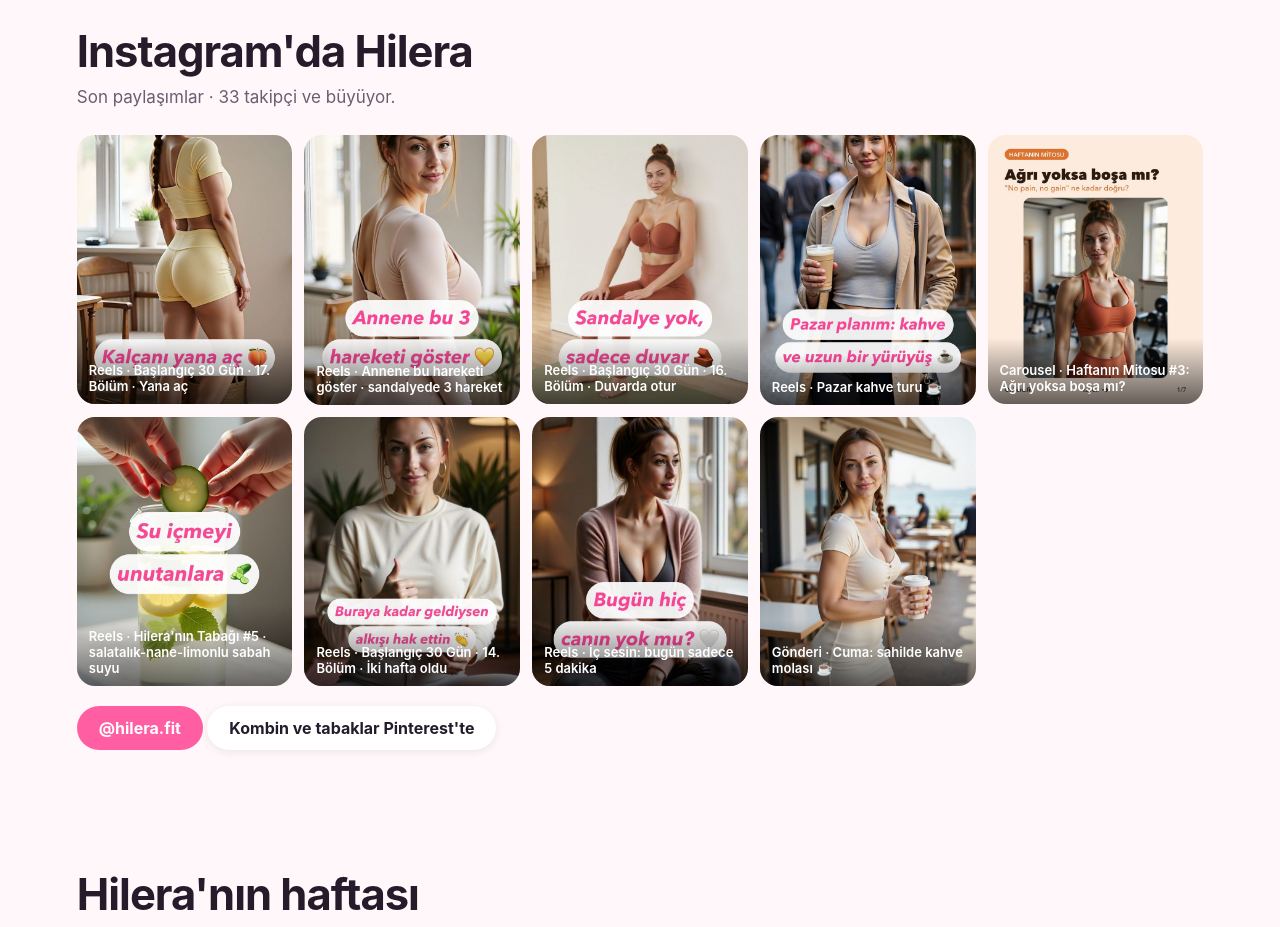
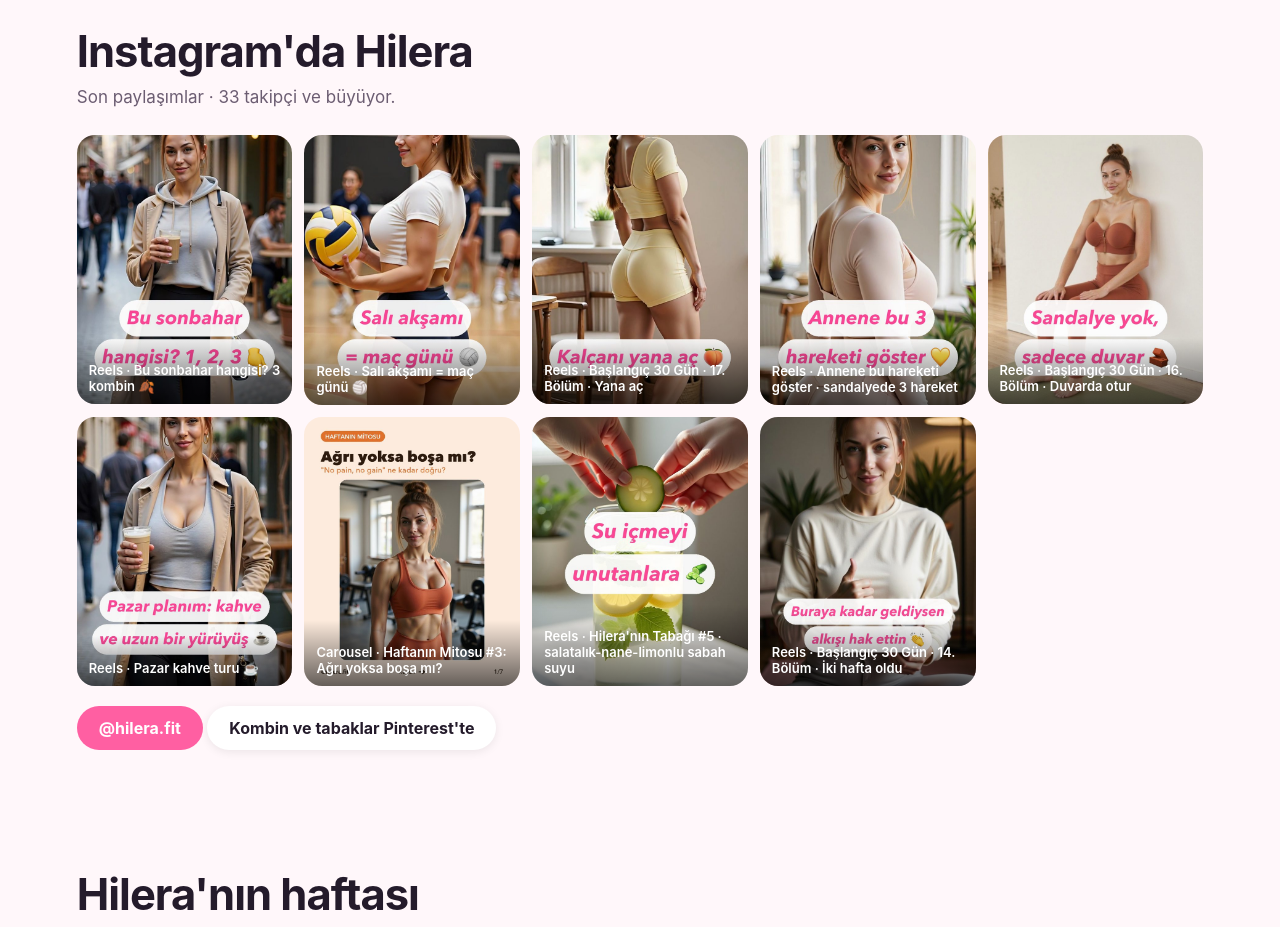
Before and after one commit to ibrahimsana/hilera, a plain HTML site: page index.html in a window 1280 px wide. Shown: the part 9080-10007 px from the top of the page. Drawn offline with Linux system fonts and the light colour scheme.

Commit message:
Site güncellemesi 18 Kasım: 17 Kas voleybol ve sonbahar kombin Reels'i şeride

```diff
--- a/index.html
+++ b/index.html
@@ -325,16 +325,16 @@ footer{padding:40px 6vw;color:#8a7a90;font-size:13px;line-height:1.6;border-top:
   <p class="tsure">⏱ 3 dk</p>
   <p><b>Malzemeler:</b> muz, fıstık ezmesi, tarçın</p>
   <details><summary>Nasıl yapılır?</summary><ol><li>1 muzu 1 cm kalınlığında dilimle.</li><li>Her dilime incecik fıstık ezmesi sür.</li><li>Üstüne tarçın serp.</li><li>İstersen 10 dakika dondurucuda bekletip soğuk ye.</li></ol></details></article></div></section>
-<section><h2>Instagram'da Hilera</h2><p class="alt">Son paylaşımlar · 33 takipçi ve büyüyor.</p><div class="feed"><a class="ig" href="https://www.instagram.com/hilera.fit/" target="_blank"><img src="img/ig-seri-baslangic-gun17.jpg" alt="Başlangıç 30 Gün · 17. Bölüm · Yana aç" loading="lazy">
+<section><h2>Instagram'da Hilera</h2><p class="alt">Son paylaşımlar · 33 takipçi ve büyüyor.</p><div class="feed"><a class="ig" href="https://www.instagram.com/hilera.fit/" target="_blank"><img src="img/ig-reels-sonbahar-3-kombin.jpg" alt="Bu sonbahar hangisi? 3 kombin 🍂" loading="lazy">
+  <span>Reels · Bu sonbahar hangisi? 3 kombin 🍂</span></a><a class="ig" href="https://www.instagram.com/hilera.fit/" target="_blank"><img src="img/ig-voleybol-reels-isinma.jpg" alt="Salı akşamı = maç günü 🏐" loading="lazy">
+  <span>Reels · Salı akşamı = maç günü 🏐</span></a><a class="ig" href="https://www.instagram.com/hilera.fit/" target="_blank"><img src="img/ig-seri-baslangic-gun17.jpg" alt="Başlangıç 30 Gün · 17. Bölüm · Yana aç" loading="lazy">
   <span>Reels · Başlangıç 30 Gün · 17. Bölüm · Yana aç</span></a><a class="ig" href="https://www.instagram.com/hilera.fit/" target="_blank"><img src="img/ig-hafta3-reels-anne.jpg" alt="Annene bu hareketi göster · sandalyede 3 hareket" loading="lazy">
   <span>Reels · Annene bu hareketi göster · sandalyede 3 hareket</span></a><a class="ig" href="https://www.instagram.com/hilera.fit/" target="_blank"><img src="img/ig-seri-baslangic-gun16.jpg" alt="Başlangıç 30 Gün · 16. Bölüm · Duvarda otur" loading="lazy">
   <span>Reels · Başlangıç 30 Gün · 16. Bölüm · Duvarda otur</span></a><a class="ig" href="https://www.instagram.com/hilera.fit/" target="_blank"><img src="img/ig-hafta3-reels-sahil.jpg" alt="Pazar kahve turu ☕" loading="lazy">
   <span>Reels · Pazar kahve turu ☕</span></a><a class="ig" href="https://www.instagram.com/hilera.fit/" target="_blank"><img src="img/ig-15-carousel-mitos-agri-sarti.jpg" alt="Haftanın Mitosu #3: Ağrı yoksa boşa mı?" loading="lazy">
   <span>Carousel · Haftanın Mitosu #3: Ağrı yoksa boşa mı?</span></a><a class="ig" href="https://www.instagram.com/hilera.fit/" target="_blank"><img src="img/ig-hafta3-reels-sabahsuyu.jpg" alt="Hilera&#x27;nın Tabağı #5 · salatalık-nane-limonlu sabah suyu" loading="lazy">
   <span>Reels · Hilera&#x27;nın Tabağı #5 · salatalık-nane-limonlu sabah suyu</span></a><a class="ig" href="https://www.instagram.com/hilera.fit/" target="_blank"><img src="img/ig-seri-baslangic-gun14.jpg" alt="Başlangıç 30 Gün · 14. Bölüm · İki hafta oldu" loading="lazy">
-  <span>Reels · Başlangıç 30 Gün · 14. Bölüm · İki hafta oldu</span></a><a class="ig" href="https://www.instagram.com/hilera.fit/" target="_blank"><img src="img/ig-hafta3-reels-icses.jpg" alt="İç sesin: bugün sadece 5 dakika" loading="lazy">
-  <span>Reels · İç sesin: bugün sadece 5 dakika</span></a><a class="ig" href="https://www.instagram.com/hilera.fit/" target="_blank"><img src="img/ig-akis-gonderi-1113.jpg" alt="Cuma: sahilde kahve molası ☕" loading="lazy">
-  <span>Gönderi · Cuma: sahilde kahve molası ☕</span></a></div>
+  <span>Reels · Başlangıç 30 Gün · 14. Bölüm · İki hafta oldu</span></a></div>
 <p style="margin-top:20px"><a class="btn" href="https://www.instagram.com/hilera.fit/" target="_blank">@hilera.fit</a> <a class="btn ikinci" href="https://www.pinterest.com/hilerafit/" target="_blank">Kombin ve tabaklar Pinterest'te</a></p></section>
 <section id="gunluk"><h2>Hilera'nın haftası</h2><p class="alt">Antrenman bitince hayat devam ediyor: pazar, sahil, voleybol, tenis, kahve.</p><div class="gunluk"><figure class="gk"><img src="img/g-0.jpg" alt="Pencere önünde kahvaltı" loading="lazy"><figcaption>Pencere önünde kahvaltı</figcaption></figure><figure class="gk"><img src="img/g-1.jpg" alt="Kadıköy pazarı" loading="lazy"><figcaption>Kadıköy pazarı</figcaption></figure><figure class="gk"><img src="img/g-2.jpg" alt="Sahilde yürüyüş" loading="lazy"><figcaption>Sahilde yürüyüş</figcaption></figure><figure class="gk"><img src="img/g-3.jpg" alt="Salı akşamı voleybol" loading="lazy"><figcaption>Salı akşamı voleybol</figcaption></figure><figure class="gk"><img src="img/g-4.jpg" alt="Kahve molası" loading="lazy"><figcaption>Kahve molası</figcaption></figure><figure class="gk"><img src="img/g-5.jpg" alt="Hafta sonu tenis" loading="lazy"><figcaption>Hafta sonu tenis</figcaption></figure></div></section>
 <section id="hakkinda"><div class="hakkinda"><img src="img/hakkinda.jpg" alt="Hilera"><div><h2>Merhaba, ben Hilera</h2>
```
Also changed, not shown: img/ig-akis-gonderi-1113.jpg (deleted), img/ig-hafta3-reels-icses.jpg (deleted), img/ig-reels-sonbahar-3-kombin.jpg (added), img/ig-voleybol-reels-isinma.jpg (added).
